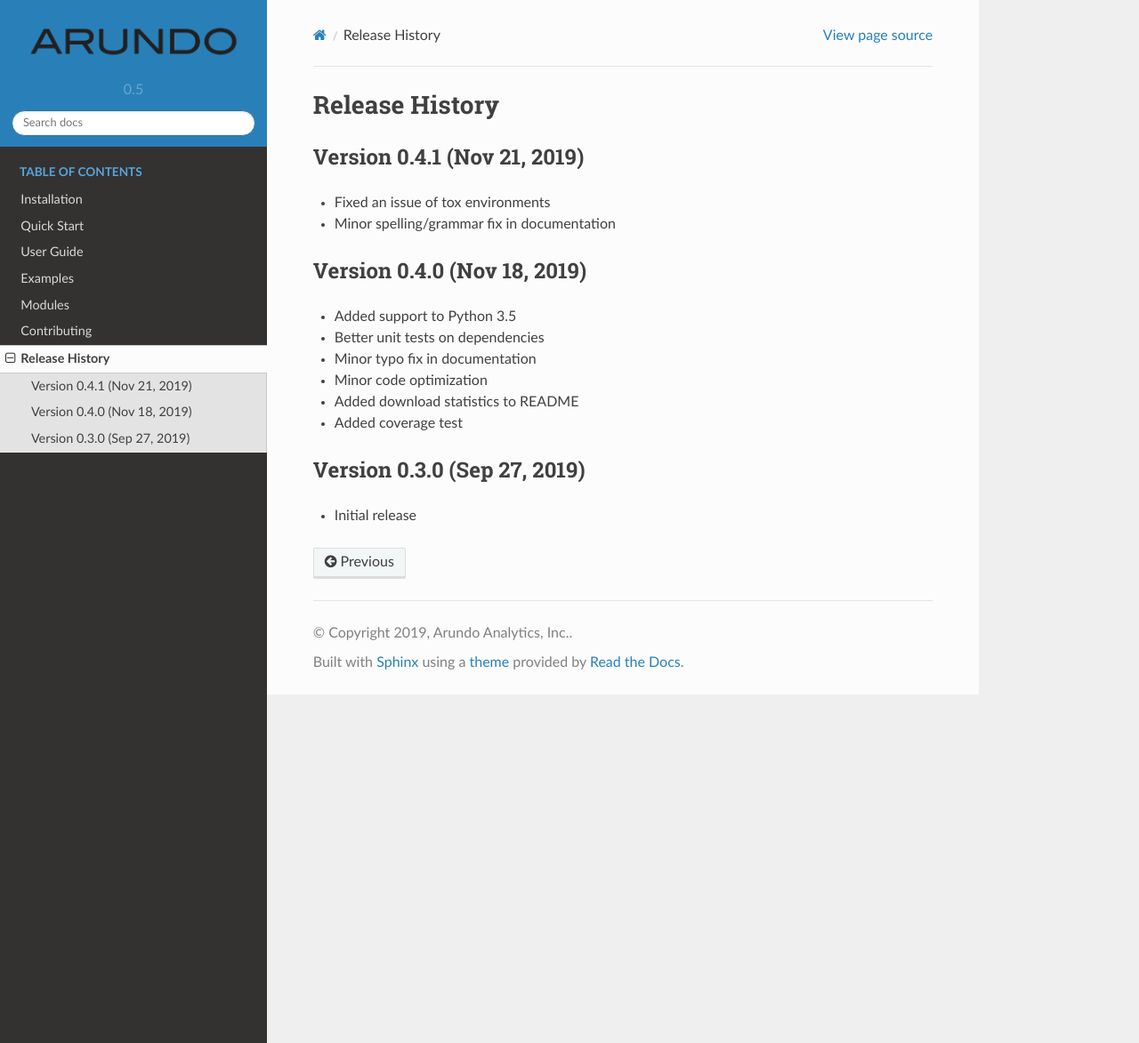
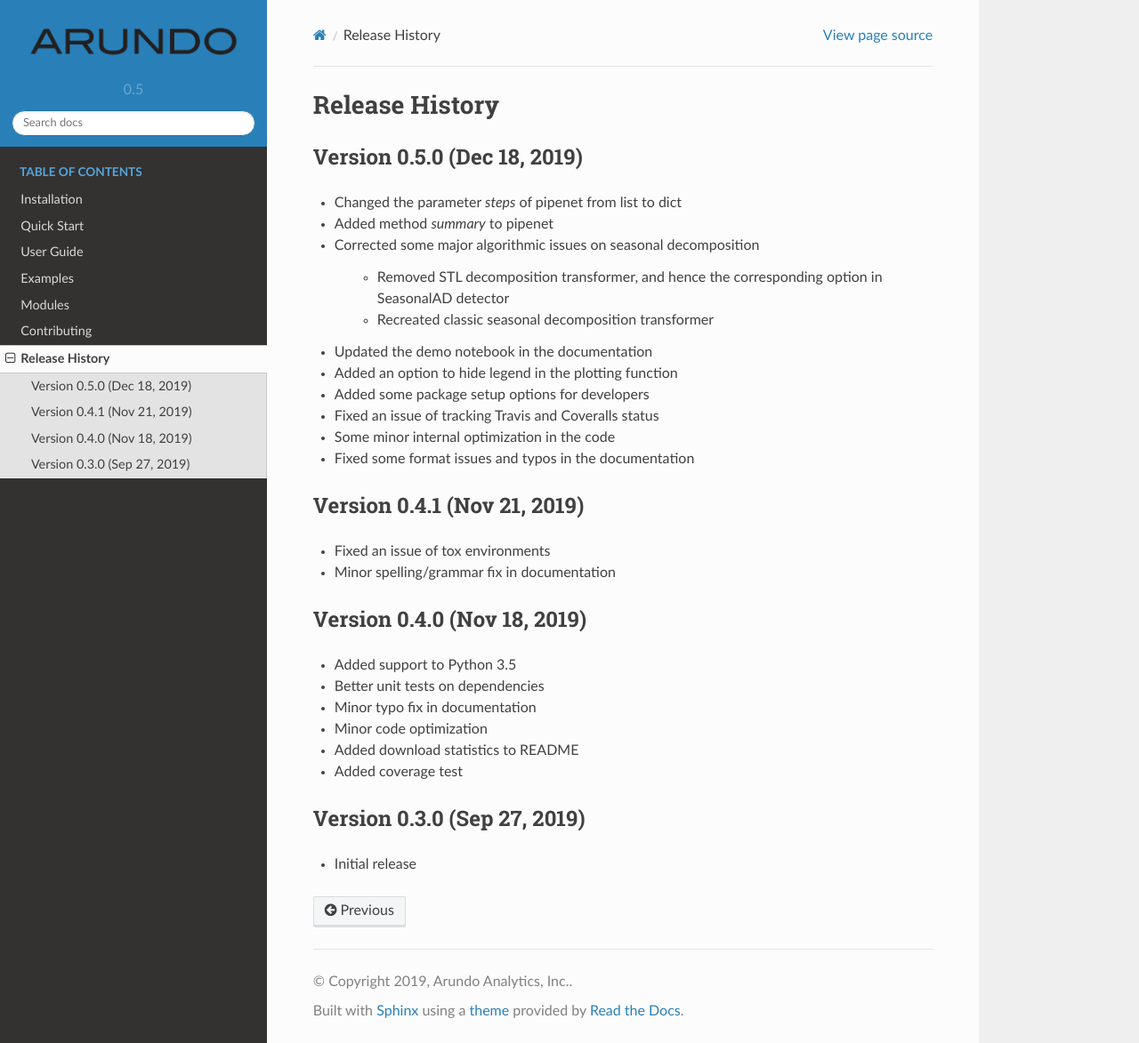
Before and after one commit to arundo/adtk, a Sphinx documentation site: the page built from docs/releasehistory.rst, in a window 1280 px wide and 1173 px high. Shown: the whole window at 89% size. Built offline with Sphinx 7.4.7 and the Read the Docs theme 2.0.0, drawn with Linux system fonts in a browser that asks for light colours; pages that are not in the unit, such as notebooks, are missing from menus.

Commit message:
updated release history for v0.5

```diff
--- a/docs/releasehistory.rst
+++ b/docs/releasehistory.rst
@@ -1,6 +1,22 @@
 ***************
 Release History
 ***************
+
+Version 0.5.0 (Dec 18, 2019)
+===================================
+- Changed the parameter `steps` of pipenet from list to dict
+- Added method `summary` to pipenet
+- Corrected some major algorithmic issues on seasonal decomposition
+
+    - Removed STL decomposition transformer, and hence the corresponding option in SeasonalAD detector
+    - Recreated classic seasonal decomposition transformer
+
+- Updated the demo notebook in the documentation
+- Added an option to hide legend in the plotting function
+- Added some package setup options for developers
+- Fixed an issue of tracking Travis and Coveralls status
+- Some minor internal optimization in the code
+- Fixed some format issues and typos in the documentation
 
 Version 0.4.1 (Nov 21, 2019)
 ===================================
```
